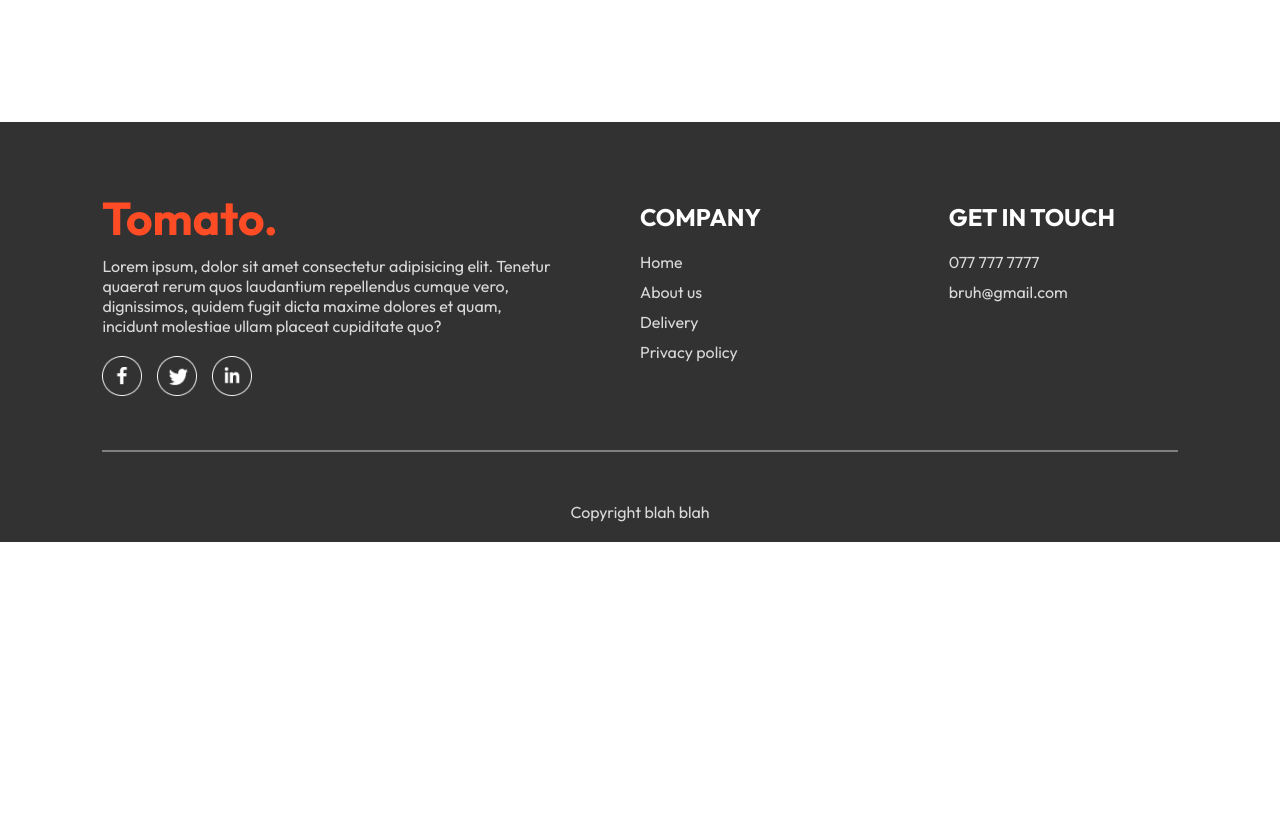
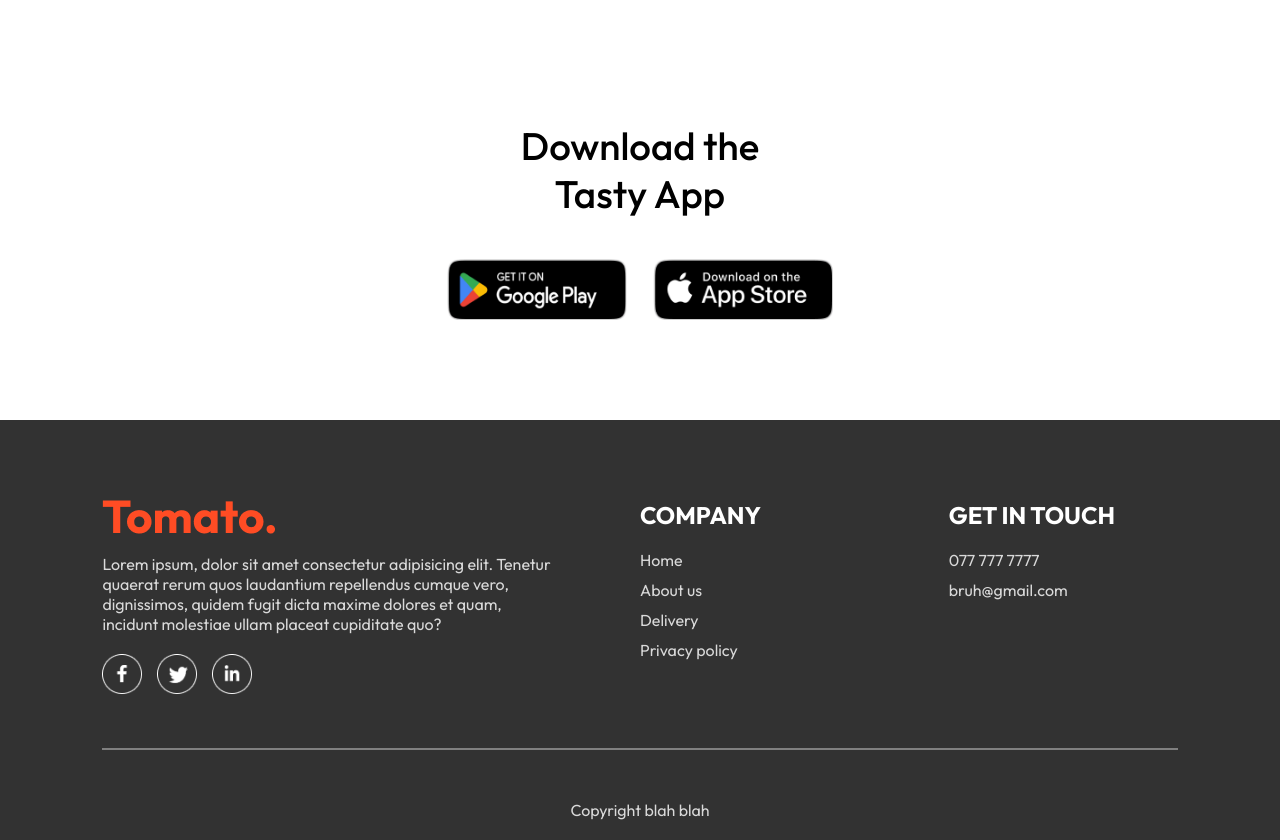
Before and after one commit to thisalchandupa/Tasty, a React (Vite) app: page / in a window 1280 px wide. Shown: the part 6220-7060 px from the top of the page. Before the commit the page ends 6762 px from the top, so only its background shows below. Built offline with nearby package versions, Linux system fonts and the light colour scheme.

Commit message:
App download comp

```diff
--- /dev/null
+++ b/src/components/AppDownload/AppDownload.css
@@ -0,0 +1,25 @@
+.app-download{
+    margin: auto auto;
+    margin-top: 100px;
+    font-size: max(3vw,20px);
+    text-align: center;
+    font-weight: 500;
+}
+
+.app-downlooad-platforms{
+    display: flex;
+    justify-content: center;
+    gap: max(2vw,10px);
+    margin-top: 40px;
+}
+
+.app-downlooad-platforms img{
+    width: max(30vw,120px);
+    max-width: 180px;
+    transition: 0.5s;
+    cursor: pointer;
+}
+
+.app-downlooad-platforms img:hover{
+    transform: scale(1.05);
+}
--- /dev/null
+++ b/src/components/AppDownload/AppDownload.jsx
@@ -0,0 +1,16 @@
+import React from 'react'
+import './AppDownload.css'
+import { assets } from '../../assets/assets'
+const AppDownload = () => {
+  return (
+    <div className='app-download' id='app-download'>
+        <p>Download the <br />Tasty App</p>
+        <div className="app-downlooad-platforms">
+            <img src={assets.play_store} alt="" />
+            <img src={assets.app_store} alt="" />
+        </div>
+    </div>
+  )
+}
+
+export default AppDownload
--- a/src/pages/Home/Home.jsx
+++ b/src/pages/Home/Home.jsx
@@ -3,6 +3,7 @@ import './Home.css'
 import Header from '../../components/Header/Header'
 import ExploreMenu from '../../components/ExploreMenu/ExploreMenu'
 import FoodDisplay from '../../components/FoodDsiplay/FoodDisplay'
+import AppDownload from '../../components/AppDownload/AppDownload'
 
 
 const Home = () => {
@@ -15,6 +16,7 @@ const Home = () => {
       <Header/>
       <ExploreMenu category={category} setCategory={setCategory}/>
       <FoodDisplay category={category}/>
+      <AppDownload/>
     </div>
   )
 }
```
